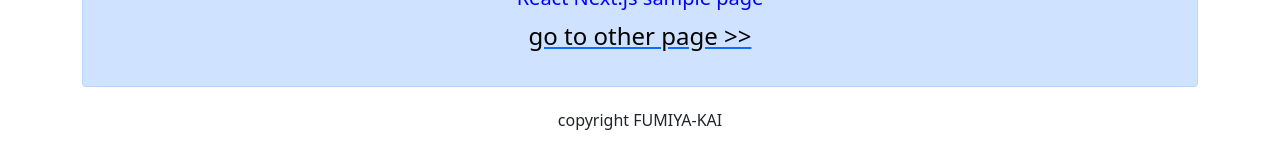
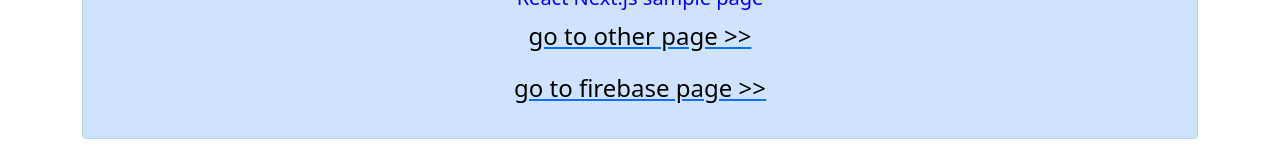
Before and after one commit to Fumiya-Kai/next-app, a Next.js app: page / in a window 1280 px wide. Shown: the part 325-485 px from the top of the page. Built offline with nearby package versions, Linux system fonts and the light colour scheme; no server answers.

Commit message:
ホームにfireページへのリンクを追加

```diff
--- a/pages/index.js
+++ b/pages/index.js
@@ -38,6 +38,9 @@
           <Link href="/other">
             <p className="text-black">go to other page &gt;&gt;</p>
           </Link>
+          <Link href="/fire">
+            <p className="text-black">go to firebase page &gt;&gt;</p>
+          </Link>
         </div>
       </Layout>
     </>
```
